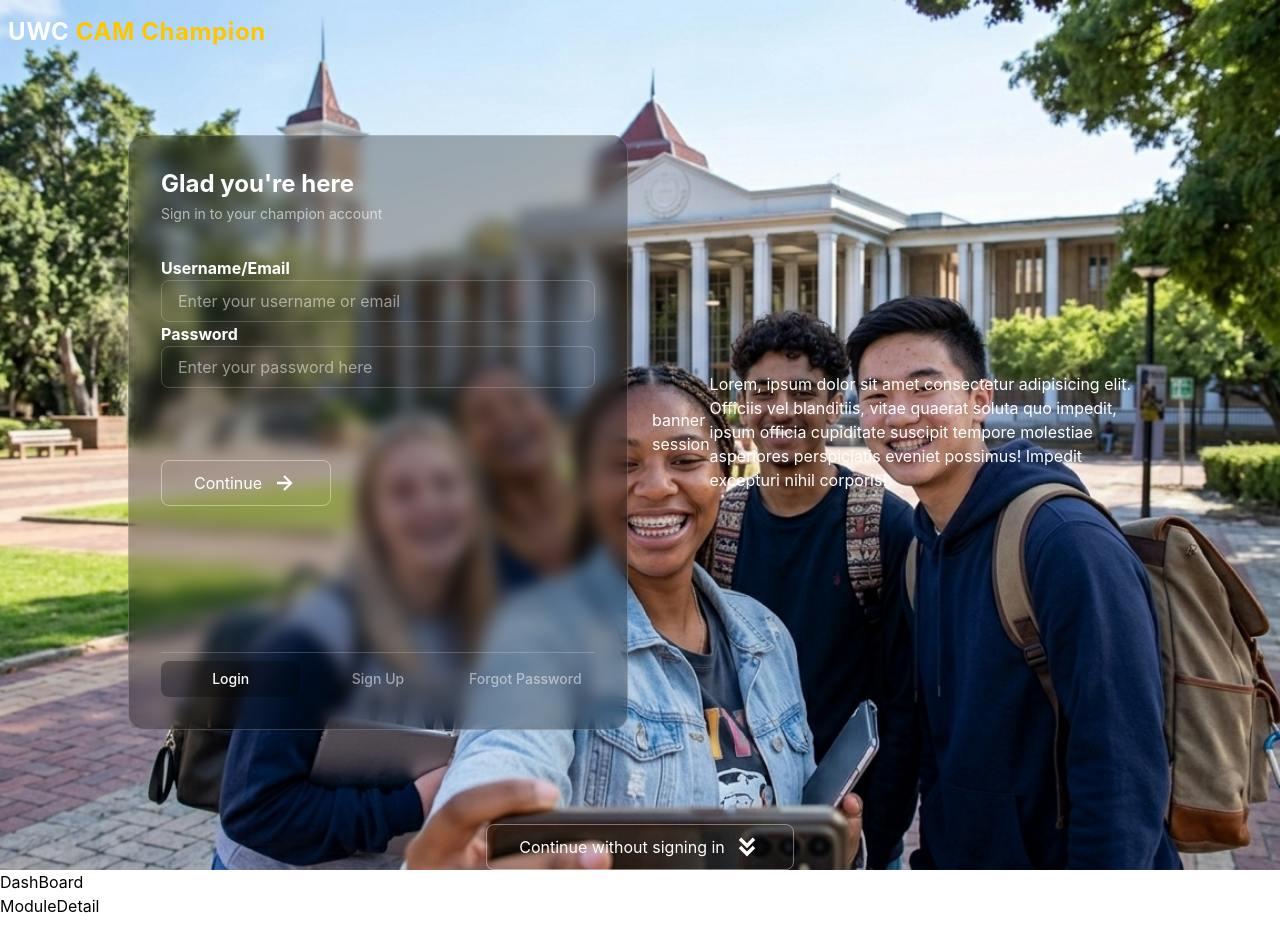
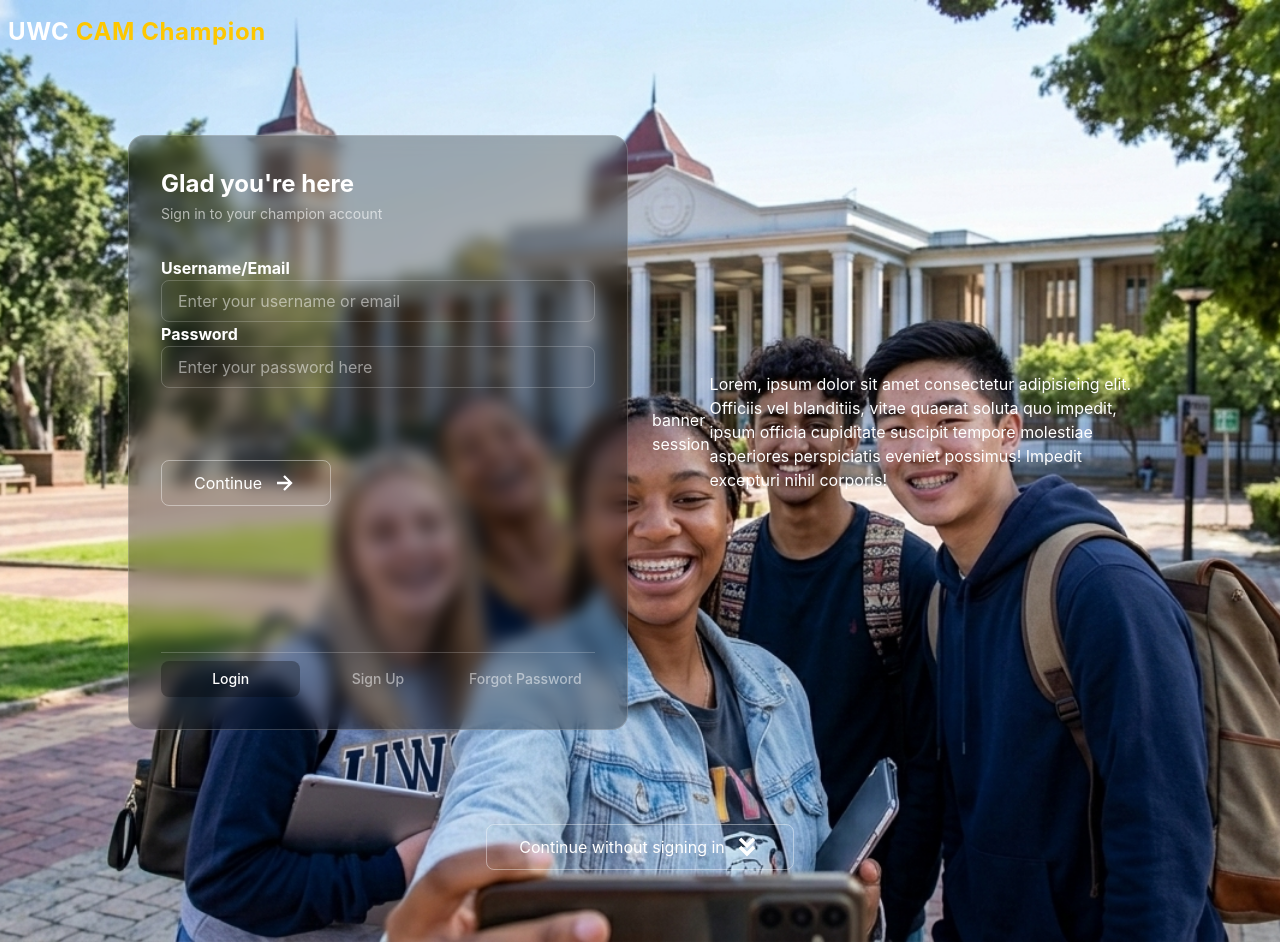
Before and after one commit to ashleynkuna33/uwc-cam-champion, a React (Vite) app in the folder uwc-cam-champion-site/: page / in a window 1280 px wide. Shown: the top 946 px of the page. Built offline with nearby package versions, Linux system fonts and the light colour scheme.

Commit message:
auth padding button added

```diff
--- a/uwc-cam-champion-site/src/screens/Auth.jsx
+++ b/uwc-cam-champion-site/src/screens/Auth.jsx
@@ -53,7 +53,7 @@
                 </div>
                 </div>
             </div>
-            <div className="flex items-center justify-center">
+            <div className="flex items-center justify-center pb-18">
                 <CustomButton text={"Continue without signing in"} icon={BiSolidChevronsDown}/>
             </div>
         </div>
```
